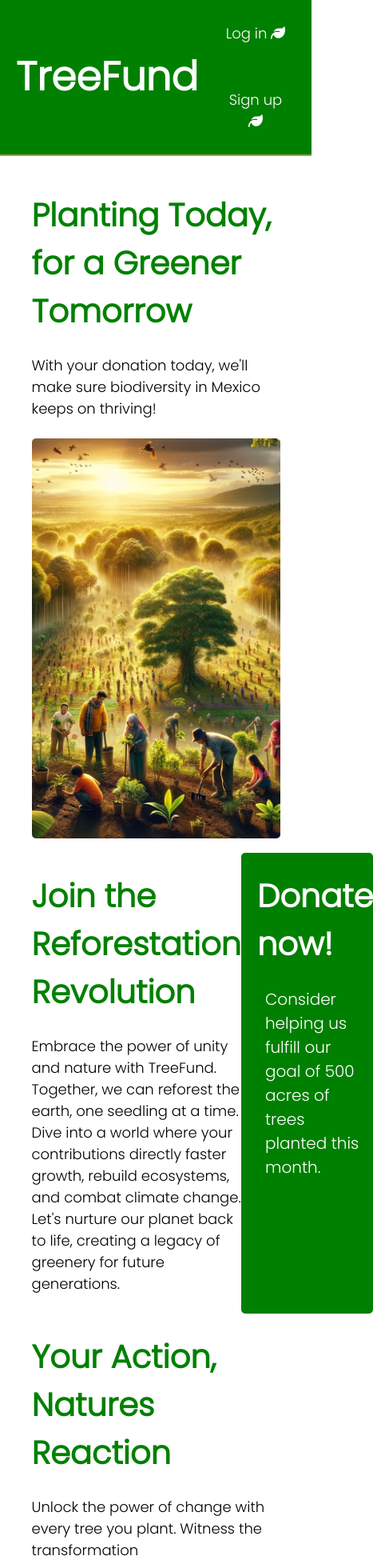
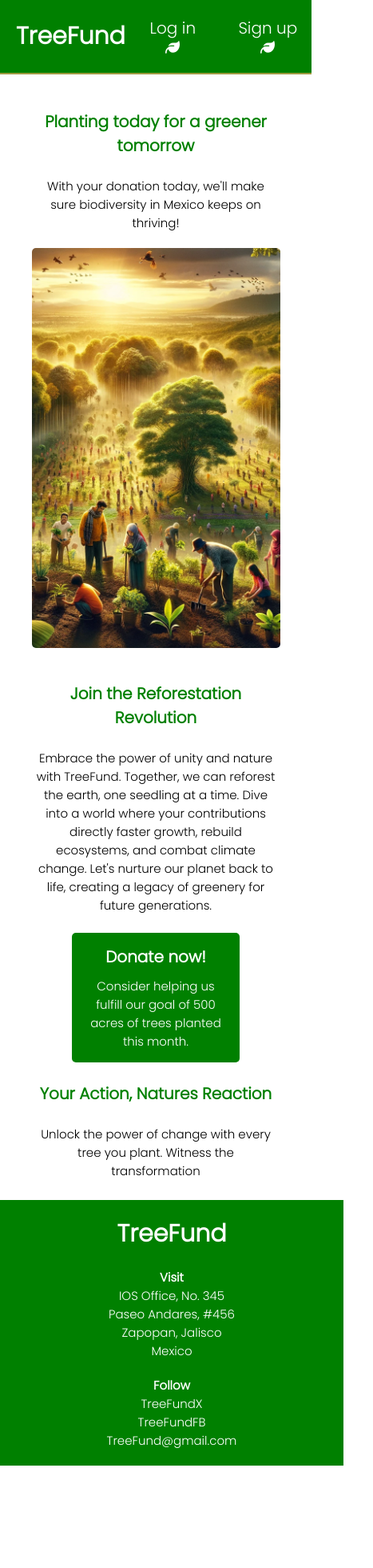
Before and after one commit to ambersanti1/TreeFund, a React (Create React App) app in the folder client/: page / in a window 390 px wide. Shown: the top 1960 px of the page at 80% size, 467 px wide, since content can reach past the window. After the commit the page ends 1832 px from the top, so only its background shows below. Built offline with nearby package versions, Linux system fonts and the light colour scheme.

Commit message:
Made it responsive website

```diff
--- a/client/src/components/Dashboard.jsx
+++ b/client/src/components/Dashboard.jsx
@@ -3,7 +3,7 @@ import Checkout from "./Checkout";
 import { useNavigate } from "react-router-dom";
 import axios from "axios";
 import { ToastContainer, toast } from "react-toastify";
-import "../styles/dashboard.css";
+import "../styles/Dashboard.css";
 
 import TreeHugerImage from "../Images/TreeHugerImage.webp";
 import NatureSaviorImage from "../Images/NatureSaviorImage.webp";
--- a/client/src/components/Footer.jsx
+++ b/client/src/components/Footer.jsx
@@ -8,7 +8,7 @@ export const Footer = () => {
         <h1>TreeFund</h1>
       </div>
 
-      <div>
+      <div className= "footer-visit">
         <h3>Visit</h3>
         <p>IOS Office, No. 345</p>
         <p>Paseo Andares, #456</p>
@@ -16,7 +16,7 @@ export const Footer = () => {
         <p>Mexico</p>
       </div>
 
-      <div>
+      <div className="footer-follow">
         <h3>Follow</h3>
         <p>TreeFundX</p>
         <p>TreeFundFB</p>
--- a/client/src/components/Home.jsx
+++ b/client/src/components/Home.jsx
@@ -11,11 +11,9 @@ import { faLeaf } from "@fortawesome/free-solid-svg-icons";
 function Home() {
   return (
     <>
-
       <div className="header-container">
         <h1>TreeFund</h1>
-
-        <div>
+        <div className = "header-btns">
           <button>
             <Link to="/login"> Log in </Link>
             <FontAwesomeIcon
@@ -38,7 +36,7 @@ function Home() {
         </div>
       </div>
     <div className="content-container">
-      <h2>Planting Today, for a Greener Tomorrow</h2>
+      <h2>Planting today for a greener tomorrow</h2>
       <p>
         With your donation today, we'll make sure biodiversity in Mexico keeps
         on thriving!
--- a/client/src/styles/Footer.css
+++ b/client/src/styles/Footer.css
@@ -8,13 +8,14 @@
 }
 .footer-container h1{
   color: white;
+  font-size: 30px;
 }
 .footer-container h3{
-  font-size: small;
+  font-size: 15px;
   color: white;
 }
 .footer-container p{
-  font-size: x-small;
+  font-size: 15px;
   color: white;
 }
 
@@ -23,3 +24,18 @@
   justify-content: center;
   align-items: center;
 }
+
+@media(max-width: 700px ){
+  .footer-container,
+  .footer-container h3,
+  .footer-container p {
+    display: flex;
+    flex-direction: column;
+    justify-content: center;
+    align-items: center;
+    height: auto;
+  }
+  .footer-container .footer-visit {
+    margin-bottom: 20px;
+  }
+}
--- a/client/src/styles/Home.css
+++ b/client/src/styles/Home.css
@@ -10,16 +10,26 @@
   color: white;
   padding-left: 20px;
   font-family: 'poppins-light';
-  font-size: 50px;
+  font-size: 30px;
   margin:auto 0;
 }
 .header-container button {
   width: 6rem;
-  margin: 1rem;
+  margin: 5px;
 }
 
 .header-container a {
   text-decoration: none;
+  font-size: 15px;
+}
+.content-container h2 {
+  color: green;
+  font-size: 25px;
+}
+.content-container p {
+  color: green;
+  font-size: 18px;
+  margin: 10px;
 }
 .content-container a {
   text-decoration: none;
@@ -27,7 +37,14 @@
 .content-container .donate h2{
   color: white;
   text-decoration: none;
+  margin: 10px;
 }
+
+.content-container .donate p{
+  color: white;
+  margin: 10px;
+}
+
 .join-donate-container {
   display: flex;
   flex-direction: row;
@@ -36,17 +53,13 @@
 
 .donate {
   background-color: green;
-  padding-left: 20px;
+  color: white;
+  padding: 15px;
   border-radius: 5px;
   cursor:pointer;
+  margin: 1rem 0 0 1rem;
 }
 
-
-.content-container .donate p{
-  color: white;
-  font-size: 20px;
-  margin: 10px;
-}
 
 .container-text {
   display: flex;
@@ -62,3 +75,53 @@
   margin: 24px 0 24px 0;
   color: black;
 }
+
+@media(max-width: 700px){
+  .header-btns {
+    display: flex;
+    flex-direction: row;
+  }
+  .header-container button
+  .header-container h1 {
+  color: white;
+  padding-left: 20px;
+  font-family: 'poppins-light';
+  font-size: 20px;
+  margin:auto 0;
+}
+.header-container button {
+  width: 5.5rem;
+  margin: 10px;
+  font-size: 10px;
+}
+
+.header-container a {
+  text-decoration: none;
+  font-size: 10px;
+}
+  .content-container h2 {
+    font-size: 20px;
+    text-align: center;
+  }
+  .content-container p {
+    font-size: 15px;
+    margin: 5px;
+    text-align: center;
+  }
+  .donate {
+    padding: 5px;
+    width: 200px;
+  }
+}
+
+@media(max-width: 1000px){
+  .join-donate-container {
+    display: flex;
+    flex-direction: column;
+    justify-content: center;
+    align-items: center;
+  }
+  .donate {
+    margin: 1rem 0 0 0;
+  }
+}
--- a/client/src/styles/Signup.css
+++ b/client/src/styles/Signup.css
@@ -21,20 +21,13 @@
   display: block;
   margin-bottom: 8px;
   color: #333;
-  font-size: 20px;
-}
-
-.sign-up-form p {
-  display: block;
-  margin-bottom: 8px;
-  color: #333;
-  font-size: 20px;
+  font-size: 18px;
 }
 
 .sign-up-form input {
   width: 100%;
   padding: 8px;
-  font-size: 20px;
+  font-size: 18px;
   margin-bottom: 16px;
   box-sizing: border-box;
   border: 1px solid #e0e0e0;
@@ -62,6 +55,7 @@ button {
   border-radius: 4px;
   cursor: pointer;
   transition: background-color 0.3s, box-shadow 0.3s;
+  font-size: 20px;
 }
 
 button:hover {
@@ -70,14 +64,21 @@ button:hover {
 }
 
 .sign-up-form h2{
+  font-size: 40px;
+  color: green;
+  margin: 1rem;
+}
 
-  color: green;
+.sign-up-form p {
+  display: block;
+  color: #333;
+  font-size: 18px;
 }
 
 .forgot a, .user a {
   color: #3498db;
   text-decoration: none;
-  font-size: small;
+  font-size: 18px;
 }
 
 .forgot a:hover, .user a:hover {
@@ -97,3 +98,20 @@ button:hover {
 .dont {
   margin-top: 10px;
 }
+
+@media(max-width: 700px) {
+  .sign-up-form {
+    margin: 1rem;
+  }
+  .sign-up-form h2{
+    font-size: 30px;
+  }
+  .sign-up-form p,
+  .sign-up-form label,
+  .sign-up-form input,
+  .sign-up-form button,
+  .sign-up-form a {
+    font-size: 15px;
+  }
+
+}
--- a/client/src/styles/dashboard.css
+++ b/client/src/styles/dashboard.css
@@ -4,18 +4,22 @@
 }
 
 
-.dashboard-container .header-container{
+.header-container{
   display: flex;
   justify-content: space-between;
   border-bottom: #9e9a41 solid 2px;
+  height: auto;
 }
 
-.dashboard-container .header-container h1 {
+.header-container h1 {
   color: white;
   margin-left: 20px;
   font-family: 'poppins-light';
-  font-size: 50px;
+  font-size: 30px;
   margin:auto 0;
+}
+.header-container a {
+  font-size: 20px;
 }
 
 .dashboard-container .header-container button {
@@ -28,17 +32,12 @@
     font-size: 80px;
     font-family: 'poppins-bold';
     line-height: 20px;
-    margin-bottom: 50px;
+    margin: 0 0 50px 50px;
 }
 .title-container .color-brown {
     color: #008000;
     font-size: 100px;
     font-family: 'poppins-bold';
-}
-h2 {
-    color: green;
-    font-size: 40px;
-    margin: 0 0.5rem 0 1rem;
 }
 
 .dash-container {
@@ -47,7 +46,7 @@ h2 {
   justify-content: center;
   align-items:center;
   height: 80vh;
-  background-color: rgb(241, 241, 241);
+  background-color: rgba(0, 128, 0, 0.098);
 }
 
 .title-container {
@@ -63,6 +62,11 @@ width: 40%;
   width: 60%;
 }
 
+.package-container h2 {
+    color: green;
+    font-size: 30px;
+    margin: 0 0 1rem 0;
+}
 .title-container .color-brown {
   color: #49281f;
 }
@@ -92,10 +96,10 @@ width: 40%;
   flex-direction: column;
   justify-content: space-evenly;
   align-items: center;
-  background-color: white;
+  background-color:rgba(255, 255, 255, 0.678);
   border-radius: 15px;
   box-shadow: 0 4px 5px rgba(0, 0, 0, 0.1);
-  width: 25%;
+  width: 200px;
   transition: transform 0.3s ease, box-shadow 0.3s ease;
   height: 400px;
 }
@@ -106,7 +110,6 @@ width: 40%;
 }
 
 .product-name {
-  background-color: white;
   color: green;
   font-size: 18px;
   padding: 20px;
@@ -115,7 +118,7 @@ width: 40%;
 }
 
 .product-image {
-  width: 80%;
+  width: 150px;
   height: 150px;
   object-fit: cover;
   background-color: white;
@@ -134,7 +137,6 @@ width: 40%;
   font-weight: bold;
   padding-bottom: 10px;
   color: black;
-  background: white;
   margin: 0;
 }
 
@@ -155,3 +157,46 @@ width: 40%;
 .product-card button:hover {
   background-color: rgb(5, 65, 5);
 }
+
+@media(max-width: 1350px){
+  .dash-container{
+    display: flex;
+    flex-direction: column;
+    justify-content: center;
+    height: auto;
+  }
+  .title-container {
+    width: 100%;
+    display: flex;
+    flex-direction: column;
+    justify-content: center;
+    align-items: center;
+  }
+  .title-container h2 {
+    font-size: 60px;
+    margin:0.5rem 0 0.5rem 0;
+  }
+  .title-container .color-brown {
+      font-size: 80px;
+  }
+  .package-container {
+    width: auto;
+  }
+  .product-card {
+    width: 250px;
+  }
+  .package-container h2 {
+      color: green;
+      font-size: 30px;
+      margin: 0 0 1rem 0;
+      text-align: center;
+  }
+}
+@media(max-width: 900px){
+  .product-list{
+    display: flex;
+    flex-direction: column;
+    justify-content: center;
+    height: auto;
+  }
+}
```
